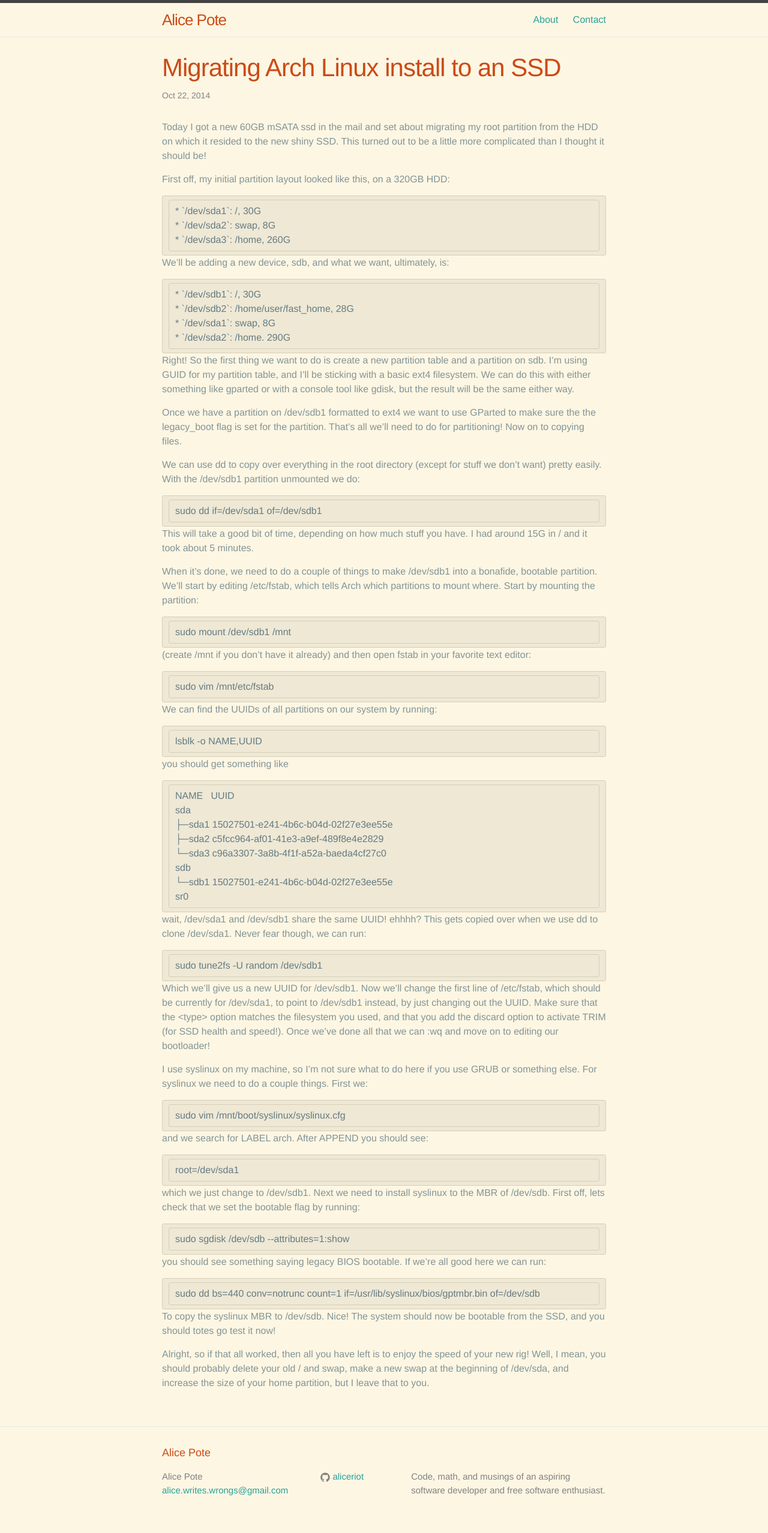
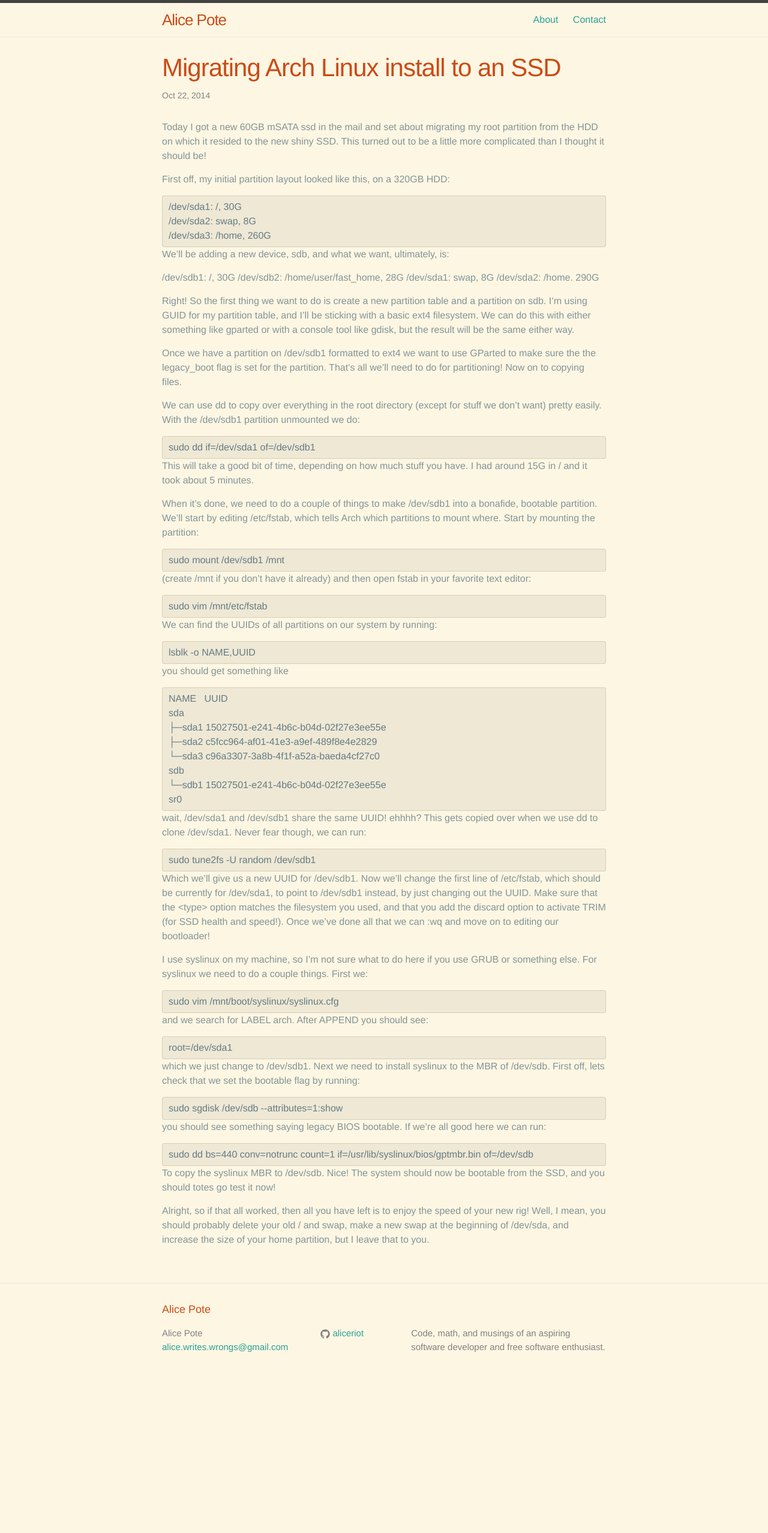
Before and after one commit to alicewriteswrongs/old-blog, a Jekyll site: the page built from _posts/2014-10-22-migrating.markdown, in a window 1280 px wide. Shown: the whole page at 60% size. Built offline with Jekyll 4.4.1, drawn with Linux system fonts in a browser that asks for light colours; after the commit the page ends 2317 px from its top, so only the background shows below that.

Commit message:
Fixing nonhighlighted code blocks

```diff
--- a/_posts/2014-10-22-migrating.markdown
+++ b/_posts/2014-10-22-migrating.markdown
@@ -11,16 +11,16 @@ should be!
 
 First off, my initial partition layout looked like this, on a 320GB HDD:
 
-    * `/dev/sda1`: /, 30G
-    * `/dev/sda2`: swap, 8G
-    * `/dev/sda3`: /home, 260G
+    /dev/sda1: /, 30G
+    /dev/sda2: swap, 8G
+    /dev/sda3: /home, 260G
 
 We'll be adding a new device, sdb, and what we want, ultimately, is:
 
-    * `/dev/sdb1`: /, 30G
-    * `/dev/sdb2`: /home/user/fast_home, 28G
-    * `/dev/sda1`: swap, 8G
-    * `/dev/sda2`: /home. 290G
+  /dev/sdb1: /, 30G
+  /dev/sdb2: /home/user/fast_home, 28G
+  /dev/sda1: swap, 8G
+  /dev/sda2: /home. 290G
 
 Right! So the first thing we want to do is create a new partition table and
 a partition on sdb. I'm using GUID for my partition table, and I'll be sticking
--- a/_sass/_solarizedDark.scss
+++ b/_sass/_solarizedDark.scss
@@ -48,7 +48,7 @@ blockquote {
 
 
 /*** Pygments ***/
-.highlight{
+pre {
 	background-color: #073642;
 	color: #93a1a1;
 	border: 1px solid #2d6472;
--- a/_sass/_solarizedLight.scss
+++ b/_sass/_solarizedLight.scss
@@ -47,7 +47,7 @@ blockquote {
 
 
 /*** Pygments ***/
-.highlight{
+pre {
 	background-color: #eee8d5;
 	color: #657b83;
 	border: 1px solid #d6ceb6;
```
Also changed, not shown: _posts/2015-05-06-switching-from-offlineimap-to-getmail.markdown (+0 -12 lines).
